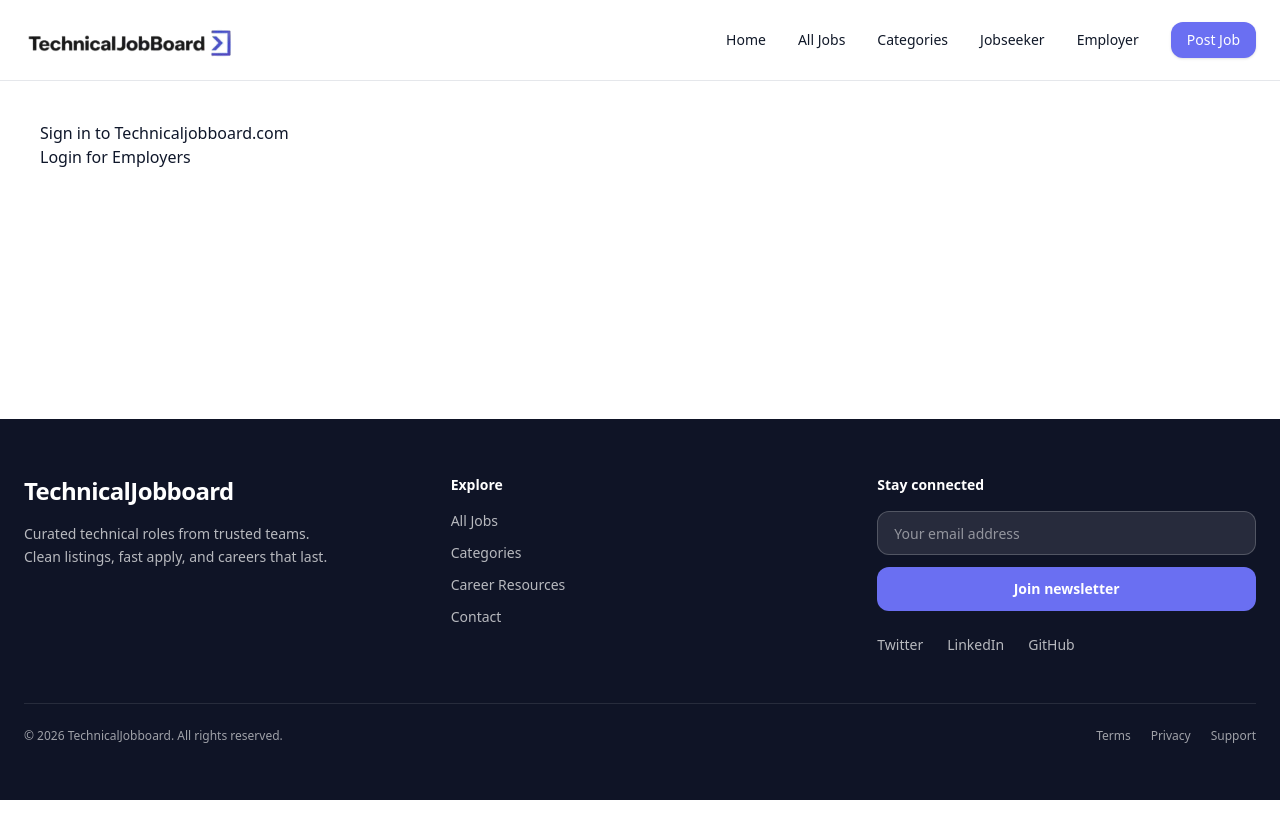
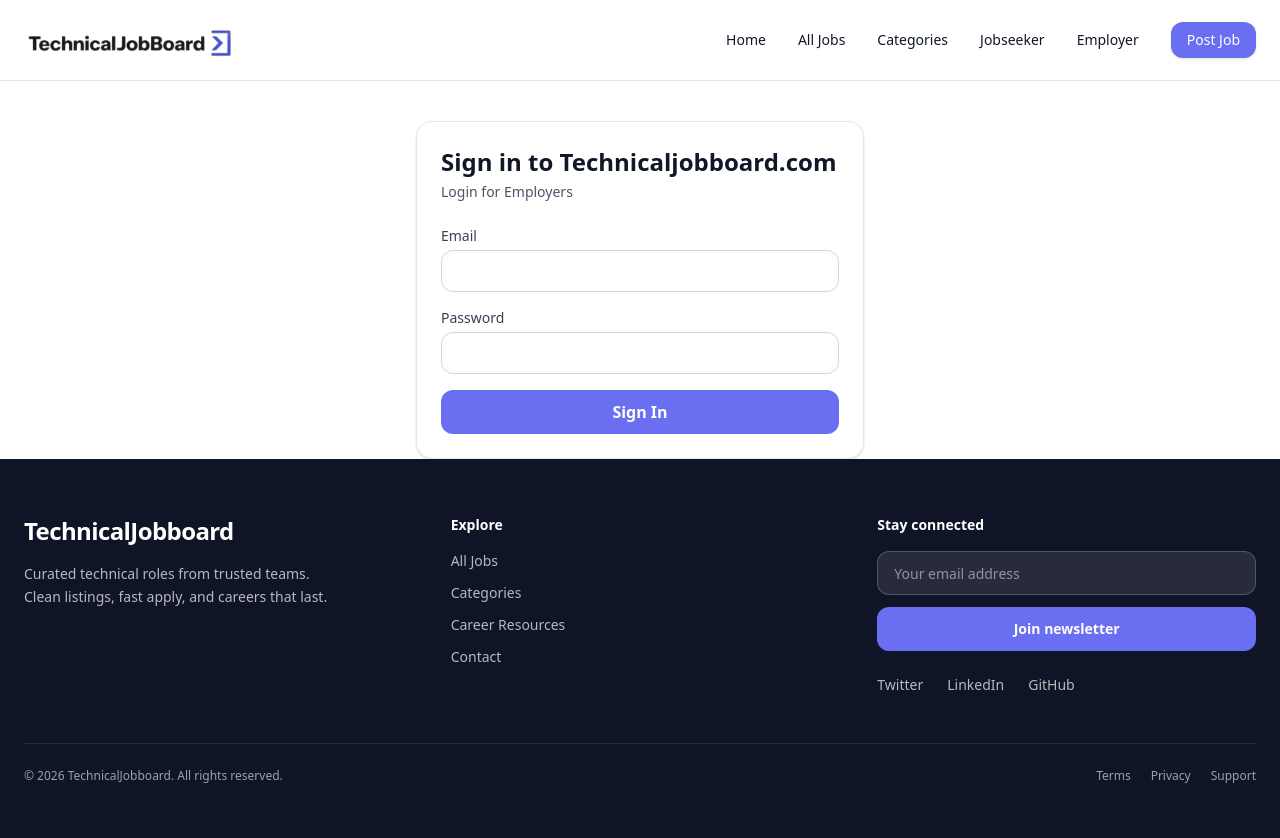
Before and after one commit to adebisidolapo/technicaljobboard, a Next.js app in the folder jobboard/: page /employer/login in a window 1280 px wide. Before the commit the page ends 800 px from the top, so only its background shows below. Built offline with nearby package versions, Linux system fonts and the light colour scheme.

Commit message:
Add shared login form for jobseeker and employer

```diff
--- a/jobboard/app/employer/login/page.tsx
+++ b/jobboard/app/employer/login/page.tsx
@@ -1,8 +1,5 @@
+import LoginForm from "@/components/LoginForm";
+
 export default function EmployerLoginPage() {
-  return (
-    <div style={{ padding: 40 }}>
-      <h1>Sign in to Technicaljobboard.com</h1>
-      <p>Login for Employers</p>
-    </div>
-  );
+  return <LoginForm role="employer" />;
 }
--- a/jobboard/app/jobseeker/login/page.tsx
+++ b/jobboard/app/jobseeker/login/page.tsx
@@ -1,8 +1,5 @@
+import LoginForm from "@/components/LoginForm";
+
 export default function JobseekerLoginPage() {
-  return (
-    <div style={{ padding: 40 }}>
-      <h1>Sign in to Technicaljobboard.com</h1>
-      <p>Login for Jobseekers</p>
-    </div>
-  );
+  return <LoginForm role="jobseeker" />;
 }
--- /dev/null
+++ b/jobboard/components/LoginForm.tsx
@@ -0,0 +1,71 @@
+"use client";
+
+import { useState } from "react";
+
+type LoginFormProps = {
+  role: "jobseeker" | "employer";
+};
+
+export default function LoginForm({ role }: LoginFormProps) {
+  const [email, setEmail] = useState("");
+  const [password, setPassword] = useState("");
+
+  const title =
+    role === "jobseeker"
+      ? "Login for Jobseekers"
+      : "Login for Employers";
+
+  const handleSubmit = (e: React.FormEvent) => {
+    e.preventDefault();
+
+    // For now, just log to console
+    console.log({ email, password, role });
+
+    alert("Login submitted (API will be connected later)");
+  };
+
+  return (
+    <div className="max-w-md w-full mx-auto mt-10 p-6 border border-gray-200 rounded-2xl shadow-sm bg-white">
+      <h1 className="text-2xl font-bold text-gray-900">
+        Sign in to Technicaljobboard.com
+      </h1>
+
+      <p className="mt-1 text-sm text-gray-600">{title}</p>
+
+      <form onSubmit={handleSubmit} className="mt-6 space-y-4">
+        <div>
+          <label className="block text-sm font-medium text-gray-700">
+            Email
+          </label>
+          <input
+            type="email"
+            required
+            value={email}
+            onChange={(e) => setEmail(e.target.value)}
+            className="mt-1 w-full rounded-xl border border-gray-300 px-3 py-2 focus:outline-none focus:ring-2 focus:ring-[var(--brand-purple)]"
+          />
+        </div>
+
+        <div>
+          <label className="block text-sm font-medium text-gray-700">
+            Password
+          </label>
+          <input
+            type="password"
+            required
+            value={password}
+            onChange={(e) => setPassword(e.target.value)}
+            className="mt-1 w-full rounded-xl border border-gray-300 px-3 py-2 focus:outline-none focus:ring-2 focus:ring-[var(--brand-purple)]"
+          />
+        </div>
+
+        <button
+          type="submit"
+          className="w-full rounded-xl bg-[var(--brand-purple)] py-2.5 text-white font-semibold hover:bg-[var(--brand-purple-dark)] transition"
+        >
+          Sign In
+        </button>
+      </form>
+    </div>
+  );
+}
```
